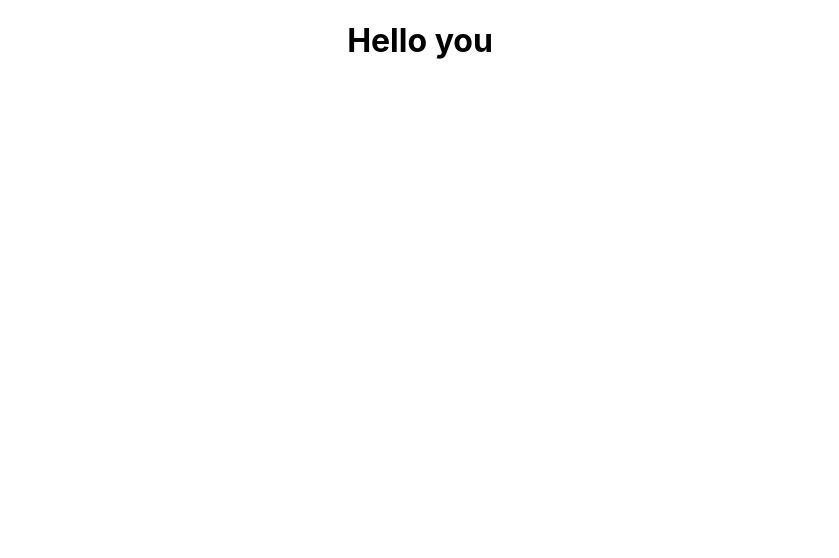
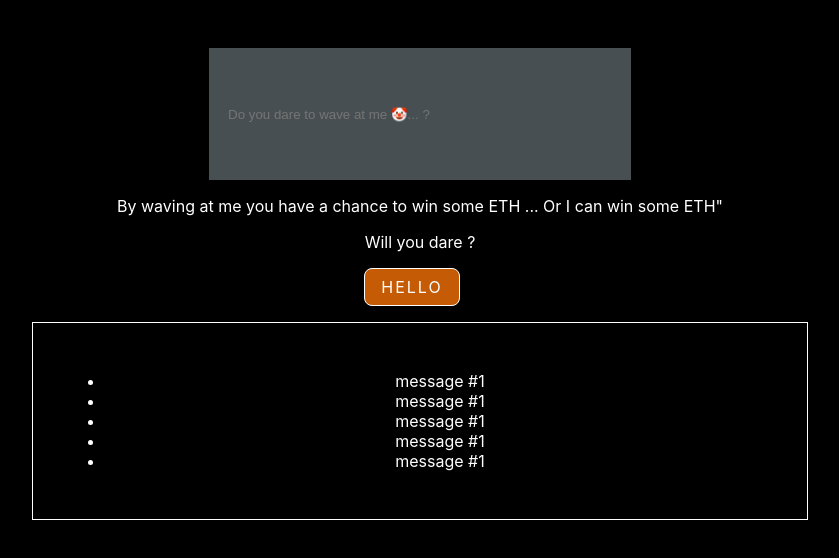
Before and after one commit to Simon-Busch/wave-app-react, a React (Create React App) app: page / in a window 1280 px wide. Shown: the top 558 px of the page, without its empty margins (220-1059 px from the left). Built offline with nearby package versions, Linux system fonts and the light colour scheme.

Commit message:
create components and start the design

```diff
--- a/src/App.css
+++ b/src/App.css
@@ -1,38 +1,14 @@
 .App {
   text-align: center;
-}
-
-.App-logo {
-  height: 40vmin;
-  pointer-events: none;
-}
-
-@media (prefers-reduced-motion: no-preference) {
-  .App-logo {
-    animation: App-logo-spin infinite 20s linear;
-  }
-}
-
-.App-header {
-  background-color: #282c34;
-  min-height: 100vh;
+  margin: 3rem;
   display: flex;
   flex-direction: column;
   align-items: center;
   justify-content: center;
-  font-size: calc(10px + 2vmin);
+}
+
+
+body {
+  background-color: black;
   color: white;
 }
-
-.App-link {
-  color: #61dafb;
-}
-
-@keyframes App-logo-spin {
-  from {
-    transform: rotate(0deg);
-  }
-  to {
-    transform: rotate(360deg);
-  }
-}
--- a/src/App.js
+++ b/src/App.js
@@ -1,9 +1,15 @@
 import './App.css';
+import Messages from './components/Messages/messages/messages';
+import MessagInput from './components/Messages/messageInput/messagInput';
+import Button from './components/UI/Button/button';
 
 const App = () => {
   return (
     <div className="App">
-      <h1>Hello you</h1>
+      <MessagInput />
+      <Button />
+      <Messages />
+
     </div>
   );
 }
--- /dev/null
+++ b/src/components/Messages/message/message.js
@@ -0,0 +1,12 @@
+import React from 'react';
+import './message.css';
+
+const Message = () => {
+  return (
+    <div>
+      message #1
+    </div>
+  );
+};
+
+export default Message;
--- /dev/null
+++ b/src/components/Messages/messageInput/messagInput.js
@@ -0,0 +1,20 @@
+import React from 'react';
+import './messageInput.css';
+
+const MessagInput = (props) => {
+  return (
+    <div>
+      <input
+				type="text"
+				placeholder="Do you dare to wave at me 🤡... ?"
+				onChange={props.changeHandler}
+				className="form-control"
+			>
+      </input>
+      <p>By waving at me you have a chance to win some ETH ... Or I can win some ETH"</p>
+      <p>Will you dare ?</p>
+    </div>
+  );
+};
+
+export default MessagInput;
--- /dev/null
+++ b/src/components/Messages/messageInput/messageInput.css
@@ -0,0 +1,12 @@
+.form-control {
+  border: none;
+  background-color: rgb(72, 79, 82);
+  padding: 1rem 1.2rem;
+  width: 30vw;
+  height: 100px;
+}
+
+.form-control:focus {
+  outline: none;
+  color: white;
+}
--- /dev/null
+++ b/src/components/Messages/messages/messages.css
@@ -0,0 +1,5 @@
+.messageBox-container {
+  width: 60%;
+  border: 1px solid white;
+  padding: 2rem;
+}
--- /dev/null
+++ b/src/components/Messages/messages/messages.js
@@ -0,0 +1,29 @@
+import React from 'react';
+import Message from '../message/message';
+import './messages.css';
+
+const Messages = () => {
+  return (
+    <div className="messageBox-container">
+      <ul>
+        <li>
+          <Message />
+        </li>
+        <li>
+          <Message />
+        </li>
+        <li>
+          <Message />
+        </li>
+        <li>
+          <Message />
+        </li>
+        <li>
+          <Message />
+        </li>
+      </ul>
+    </div>
+  );
+};
+
+export default Messages;
--- /dev/null
+++ b/src/components/UI/Button/button.css
@@ -0,0 +1,41 @@
+.button {
+  font: inherit;
+  padding: 0.5rem 1rem;
+  border: 1px solid white;
+  border-radius: 8px;
+  background: #c55c05;
+  color: white;
+  cursor: pointer;
+  text-decoration: none;
+  text-transform: uppercase;
+  letter-spacing: 2px;
+  display: inline-block;
+  box-shadow: 2px 4px 20px rgba(0,0,0,0.2);
+  margin-bottom: 1rem;
+  transition: all .3s ease;
+}
+
+.button:not(:last-child) {
+  margin-right: 1rem;
+}
+
+.button:focus {
+  outline: none;
+}
+
+.button:hover,
+.button:active {
+  background: transparent;
+  border-color: #c55c05;
+  letter-spacing: 4px;
+  transform: scale(1.1);
+}
+
+.button:disabled,
+.button:hover:disabled,
+.button:active:disabled {
+  background: #ccc;
+  color: #979797;
+  border-color: #ccc;
+  cursor: not-allowed;
+}
--- /dev/null
+++ b/src/components/UI/Button/button.js
@@ -0,0 +1,10 @@
+import React from 'react';
+import './button.css';
+
+const Button = (props) => {
+  return (
+    <div onClick={props.onClick} className="button">hello</div>
+  );
+};
+
+export default Button;
```
Also changed, not shown: src/components/Messages/message/message.css (added).
